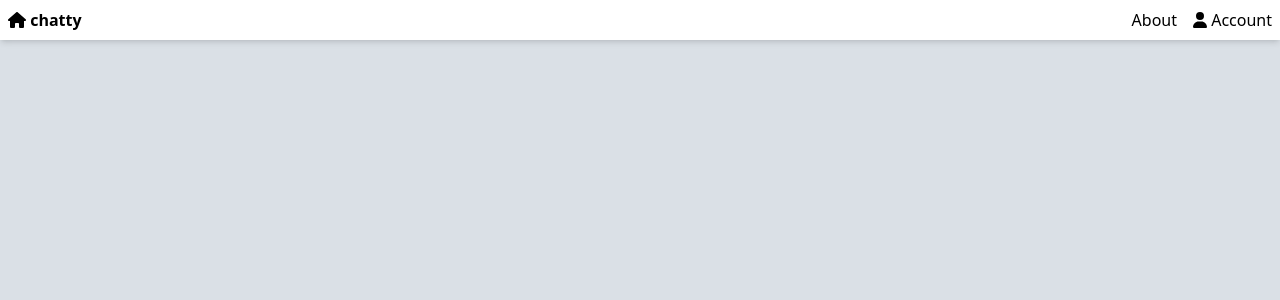
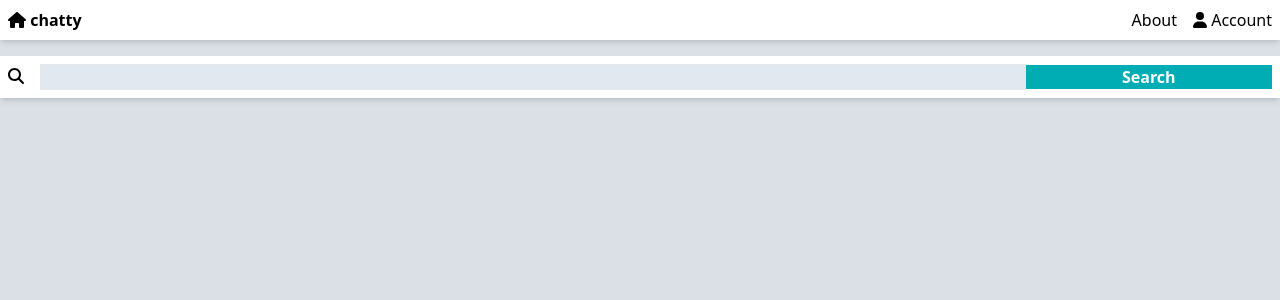
Before and after one commit to LL-Etiane/chatty, a Vue app in the folder frontend/: page / in a window 1280 px wide. Shown: the top 300 px of the page. Built offline with nearby package versions, Linux system fonts and the light colour scheme.

Commit message:
Search component added

```diff
--- a/frontend/src/App.vue
+++ b/frontend/src/App.vue
@@ -9,6 +9,8 @@ import NavBarComponent from './components/NavBarComponent.vue'
       <NavBarComponent />
     </header>
 
-  <RouterView />
+  <div class="container mx-auto">
+    <RouterView />
+  </div>
   </div>
 </template>
--- /dev/null
+++ b/frontend/src/components/PostSearchComponent.vue
@@ -0,0 +1,25 @@
+<script setup>
+import { ref } from 'vue';
+
+const searchWord = ref()
+
+function search(){
+    if(!searchWord.value) {
+        return
+    }
+
+    console.log("Searching for: "+searchWord.value)
+}
+</script>
+
+<template>
+    <div class="bg-white p-2 shadow-md flex align-middle space-x-4">
+        <div class="text-center">
+            <font-awesome-icon icon="fa-solid fa-magnifying-glass" />
+        </div>
+        <div class="w-full">
+            <input type="text" class="border px-2 bg-slate-200 outline-none w-4/5 active:border-primary" v-model="searchWord">
+            <button class="bg-primary text-white font-bold  w-1/5" @click="search">Search</button>
+        </div>
+    </div>
+</template>
--- a/frontend/src/views/HomeView.vue
+++ b/frontend/src/views/HomeView.vue
@@ -1,7 +1,9 @@
 <script setup>
+  import PostSearchComponent from '../components/PostSearchComponent.vue';
 </script>
 
 <template>
   <main>
+    <PostSearchComponent class="mt-4"/>
   </main>
 </template>
```
